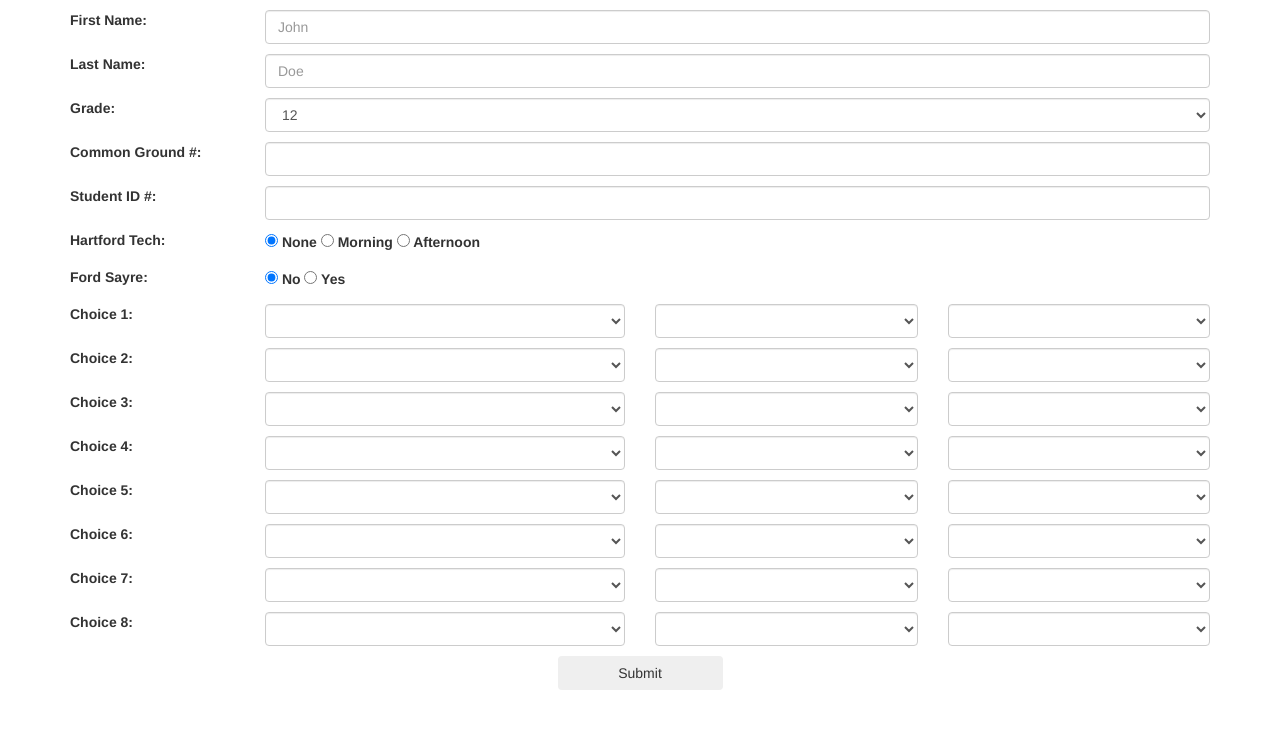
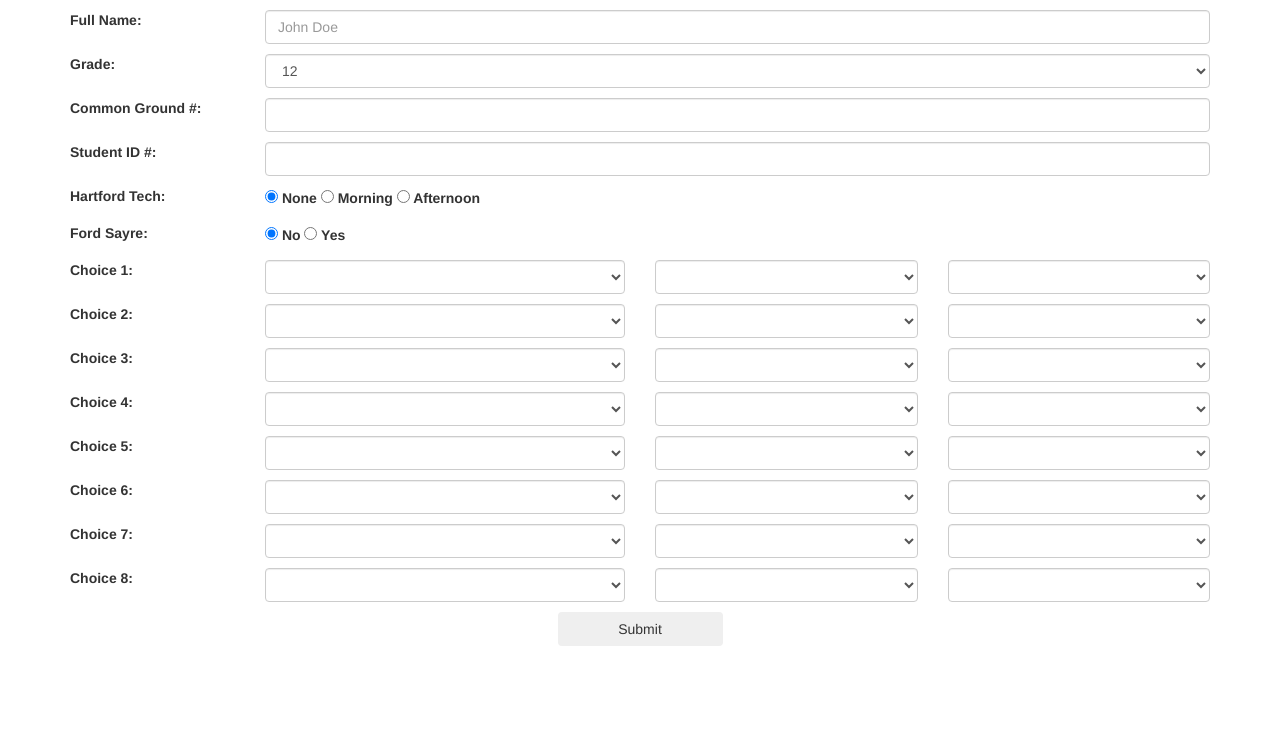
Before and after one commit to owenversteeg/marchintensiveplacement, a PHP site: page / in a window 1280 px wide. Shown: the top 729 px of the page. Run offline with PHP 8.4, Linux system fonts and the light colour scheme; data that the repository does not hold is empty; some libraries are stand-ins or nearby versions.

Commit message:
Fullname rather then First/Last name

```diff
--- a/website/index.php
+++ b/website/index.php
@@ -77,7 +77,7 @@ if (array_key_exists("submitting", $_POST)) {
 			var choices = <?php echo $choices; ?>;
 			function checkForm() {
 				/*Check all inputs*/
-				var response = {"firstname":false,"lastname":false,"grade":true,"cg":false,"studentid":false,"fordsayre":true,"hartfordtech":true};
+				var response = {"fullname":false,"grade":true,"cg":false,"studentid":false,"fordsayre":true,"hartfordtech":true};
 				for (var i = 0; i < choices; i ++) {
 					/*You need to have either a full-day or both half-days*/
 					if ($("#select-full-" + i).val() == "" && ($("#select-am-" + i).val() == "" || $("#select-pm-" + i).val() == "")) {
@@ -87,11 +87,8 @@ if (array_key_exists("submitting", $_POST)) {
 					}
 				}
 
-				if ($('#firstname').val() != "") {
-					response.firstname = true;
-				}
-				if ($('#lastname').val() != "") {
-					response.lastname = true;
+				if ($('#fullname').val() != "") {
+					response.fullname = true;
 				}
 				if ($('#grade').val() != "") {
 					response.grade = true;
@@ -161,31 +158,13 @@ if (array_key_exists("submitting", $_POST)) {
 					}
 				});
 
-				$("#firstname").keydown(function(event) {
-					checkForm();
-				});
-				$("#lastname").keydown(function(event) {
-					checkForm();
-				});
-				$("#cg").keydown(function(event) {
-					checkForm();
-				});
-				$("#studentid").keydown(function(event) {
-					checkForm();
-				});
-
 				$('#form-tag').submit(function(){
 					var response = checkForm();
 
-					if (!response.firstname) {
-						$('#firstname').parent().parent().addClass('has-error');
+					if (!response.fullname) {
+						$('#fullname').parent().parent().addClass('has-error');
 					} else {
-						$('#firstname').parent().parent().removeClass('has-error');
-					}
-					if (!response.lastname) {
-						$('#lastname').parent().parent().addClass('has-error');
-					} else {
-						$('#lastname').parent().parent().removeClass('has-error');
+						$('#fullname').parent().parent().removeClass('has-error');
 					}
 					if (!response.grade) {
 						$('#grade').parent().parent().addClass('has-error');
@@ -227,15 +206,9 @@ if (array_key_exists("submitting", $_POST)) {
 			<div>
 				<div class="row row-margin-top row-margin-bottom">
 					<div class="col-md-2">
-						<label class="control-label">First Name:</label>
+						<label class="control-label">Full Name:</label>
 					</div>
-					<div class="col-md-10"><input class="form-control" type="text" name="firstname" id="firstname" placeholder="John"></div>
-				</div>
-				<div class="row row-margin-top row-margin-bottom">
-					<div class="col-md-2">
-						<label class="control-label">Last Name:</label>
-					</div>
-					<div class="col-md-10"><input class="form-control" type="text" name="lastname"  id="lastname"  placeholder="Doe"></div>
+					<div class="col-md-10"><input class="form-control" type="text" name="fullname" id="fullname" placeholder="John Doe"></div>
 				</div>
 				<div class="row row-margin-top row-margin-bottom">
 					<div class="col-md-2">
```
